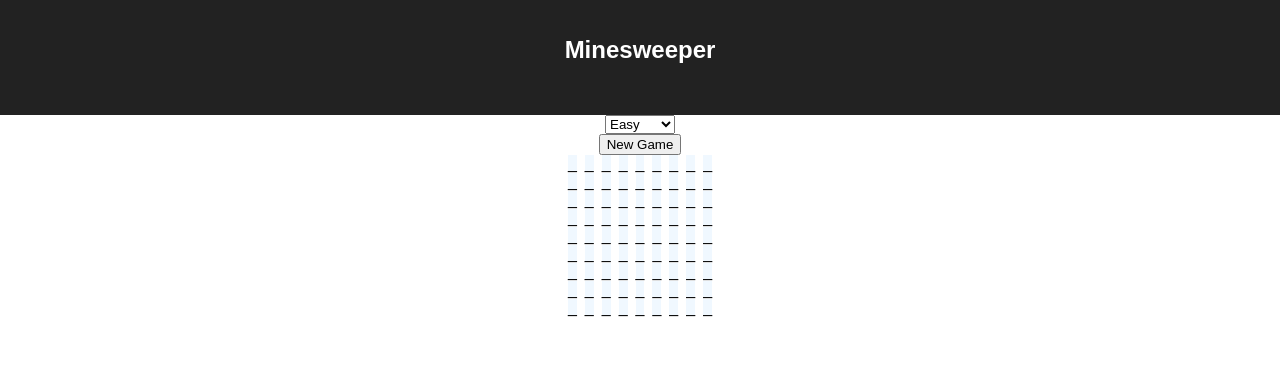
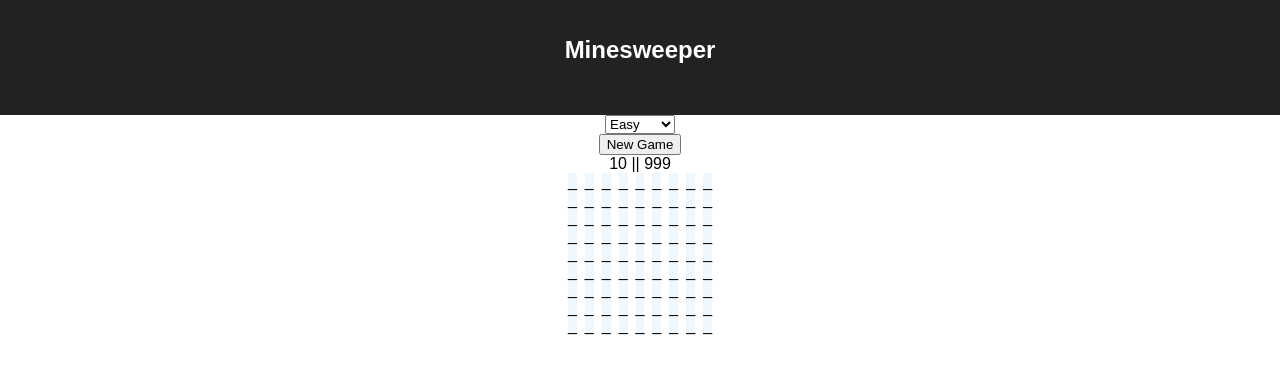
Before and after one commit to virtual-barcade/minesweeper-react-client, a React (Create React App) app: page / in a window 1280 px wide. Shown: the top 374 px of the page. Built offline with nearby package versions, Linux system fonts and the light colour scheme.

Commit message:
[feat] add timer to game

```diff
--- a/src/App.js
+++ b/src/App.js
@@ -17,19 +17,32 @@ class App extends Component {
       game,
       grid: game.grid,
       status: game.status,
+      time: 999,
+      timerID: null,
     };
   }
 
   changeDifficulty = e => {
     e.preventDefault();
     const { difficulty, width, height, mines } = this.state;
+    this.stopTimer();
     const options = {
       n: Number(height),
       m: Number(width),
       b: Number(mines),
     };
     const game = new MinesweeperGame(difficulty, options);
-    this.setState({ game, grid: game.grid, status: game.status });
+    const { grid, status, numColumns, numRows, numBombs } = game;
+    this.setState({
+      game,
+      grid: grid,
+      status: status,
+      width: numColumns.toString(),
+      height: numRows.toString(),
+      mines: numBombs.toString(),
+      time: 999,
+      timerID: null,
+    });
   };
 
   _copyGrid = () => {
@@ -46,9 +59,23 @@ class App extends Component {
     this.state.game.flagCell(row, col);
   };
 
-  checkCell = (e, row, col) => {
+  startTimer = () => {
+    let count = 0;
+    const timerID = setInterval(() => {
+      count += 1;
+      this.setState({ time: count });
+    }, 1000);
+    this.setState({ time: count, timerID });
+  };
+
+  stopTimer = () => {
+    clearInterval(this.state.timerID);
+  };
+
+  handleClick = (e, row, col) => {
     e.preventDefault();
-    const { game } = this.state;
+    const { game, time } = this.state;
+    if (time === 999) this.startTimer();
     if (e.type === 'click') {
       game.checkCell(Number(row), Number(col));
       const grid = this._copyGrid();
@@ -65,7 +92,7 @@ class App extends Component {
   };
 
   render() {
-    const { difficulty, width, height, mines, grid, status } = this.state;
+    const { difficulty, width, height, mines, grid, status, time } = this.state;
     return (
       <div className="App">
         <header className="App-header">
@@ -81,9 +108,12 @@ class App extends Component {
         />
         <GameBoard
           grid={grid}
-          checkCell={this.checkCell}
+          handleClick={this.handleClick}
           status={status}
           cellIsFlagged={this.cellIsFlagged}
+          stopTimer={this.stopTimer}
+          time={time}
+          mines={mines}
         />
       </div>
     );
--- a/src/Cell.js
+++ b/src/Cell.js
@@ -15,7 +15,7 @@ class Cell extends Component {
 
   render() {
     const { x, y } = this.state;
-    const { checkCell, value, flagged } = this.props;
+    const { handleClick, value, flagged } = this.props;
     const style = {
       color: countToColorMapping[value],
     };
@@ -25,8 +25,8 @@ class Cell extends Component {
       <span
         style={style}
         className={className}
-        onClick={e => checkCell(e, x, y)}
-        onContextMenu={e => checkCell(e, x, y)}
+        onClick={e => handleClick(e, x, y)}
+        onContextMenu={e => handleClick(e, x, y)}
       >
         {flagged ? '?' : value}
       </span>
@@ -40,7 +40,7 @@ Cell.propTypes = {
   x: string.isRequired,
   y: string.isRequired,
   value: string.isRequired,
-  checkCell: func.isRequired,
+  handleClick: func.isRequired,
   flagged: bool.isRequired,
 };
 
--- a/src/components/GameBoard.js
+++ b/src/components/GameBoard.js
@@ -1,20 +1,33 @@
 import React from 'react';
+import Timer from './Timer';
 import Row from './Row';
 import '../styles/GameBoard.css';
 
-const GameBoard = ({ grid, checkCell, status, cellIsFlagged }) => {
+const GameBoard = ({
+  grid,
+  handleClick,
+  status,
+  cellIsFlagged,
+  stopTimer,
+  time,
+  mines,
+}) => {
   const className = status === 'lost' ? 'game-over' : 'game-board';
+  if (status === 'lost') stopTimer();
   return (
     <div className={className}>
+      <Timer time={time} mines={mines} />
+      <div>
         {grid.map((row, i) => (
           <Row
             key={i}
             row={row}
             i={i.toString()}
-          checkCell={checkCell}
+            handleClick={handleClick}
             cellIsFlagged={cellIsFlagged}
           />
         ))}
+      </div>
     </div>
   );
 };
--- a/src/components/Row.js
+++ b/src/components/Row.js
@@ -2,14 +2,14 @@ import React from 'react';
 import PropTypes from 'prop-types';
 import Cell from '../Cell';
 
-const Row = ({ row, i, checkCell, cellIsFlagged }) => {
+const Row = ({ row, i, handleClick, cellIsFlagged }) => {
   const gridState = row.map((value, j) => (
     <Cell
       key={`${i}${j}`}
       x={i}
       y={j.toString()}
       value={value}
-      checkCell={checkCell}
+      handleClick={handleClick}
       flagged={cellIsFlagged(i, j)}
     />
   ));
@@ -21,7 +21,7 @@ const { arrayOf, string, func } = PropTypes;
 Row.propTypes = {
   row: arrayOf(string).isRequired,
   i: string.isRequired,
-  checkCell: func.isRequired,
+  handleClick: func.isRequired,
   cellIsFlagged: func.isRequired,
 };
 
--- /dev/null
+++ b/src/components/Timer.js
@@ -0,0 +1,11 @@
+import React from 'react';
+
+const Timer = ({ time, mines }) => {
+  return (
+    <div>
+      {mines} || {time}
+    </div>
+  );
+};
+
+export default Timer;
```
Also changed, not shown: src/lib/MinesweeperGame.js. Lines whose indentation alone changed are shown as unchanged.
